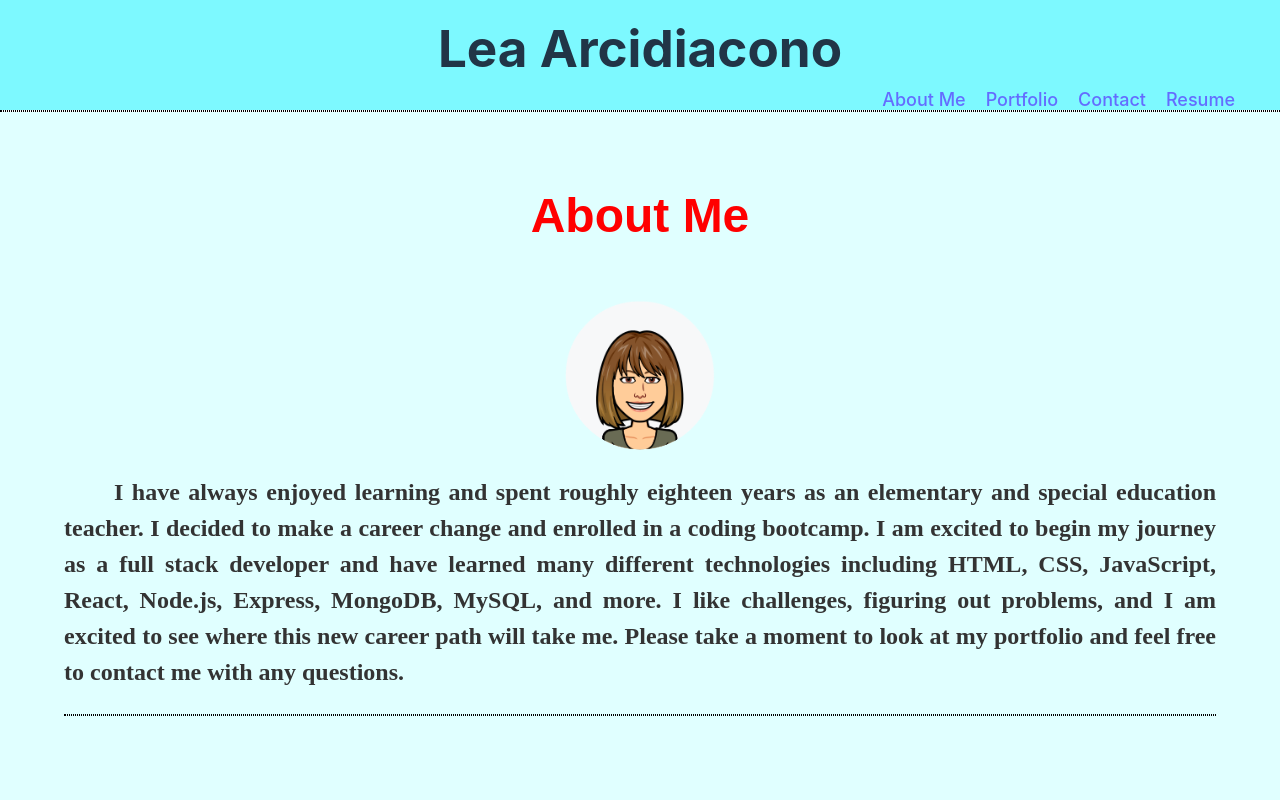
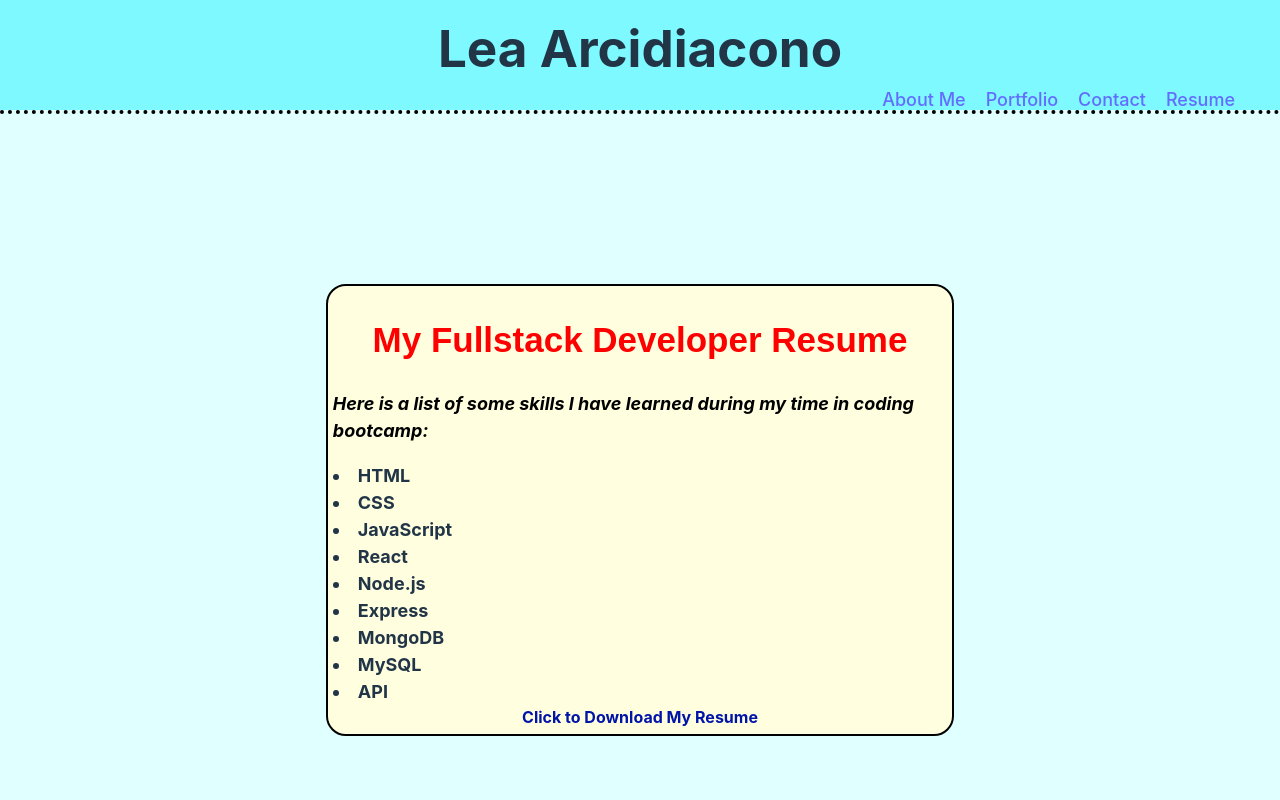
Before and after one commit to LA0615/React-Portfolio-, a React (Vite) app: page /resume in a window 1280 px wide. Shown: the top 800 px of the page. Built offline with nearby package versions, Linux system fonts and the light colour scheme.

Commit message:
react dom router

```diff
--- a/package.json
+++ b/package.json
@@ -12,8 +12,10 @@
   },
   "dependencies": {
     "bulma": "^1.0.0",
+    "emailjs-com": "^3.2.0",
     "react": "^18.2.0",
     "react-dom": "^18.2.0",
+    "react-router-dom": "^6.22.3",
     "styled-components": "^6.1.8"
   },
   "devDependencies": {
--- a/src/App.jsx
+++ b/src/App.jsx
@@ -1,20 +1,18 @@
-import  { useState } from 'react';
 import Header from './components/Header';
-import Portfolio from './components/Portfolio';
 import Footer from './components/Footer';
 import './index.css';
+import Page from './components/pages/index.jsx'
+import {useLocation} from 'react-router-dom'
 
 function App() {
-  const [section, setSection] = useState('About');
-
-  const handleNavClick = (section) => {
-    setSection(section);
-  };
+const currentPage = useLocation().pathname;
+console.log(currentPage);
 
   return (
     <div className='portfolio'>
-      <Header handleNavClick={handleNavClick} />
-      <Portfolio section={section} />
+      <Header/>
+      {/* <Portfolio section={section} /> */}
+      <Page currentPage = {currentPage}/>
       <Footer />
     </div>
   );
--- a/src/components/Footer.jsx
+++ b/src/components/Footer.jsx
@@ -16,7 +16,7 @@ function Footer() {
       <a href="https://github.com/LA0615" target="_blank" rel="noopener noreferrer">
       <img src="https://github.githubassets.com/images/modules/logos_page/GitHub-Mark.png" alt="GitHub" width="40" height="40" />
   </a>
-      <a href="https://linkedin.com/in/yourusername" target="_blank" rel="noopener noreferrer">
+      <a href="http://linkedin.com/in/lea-a-798bb32a7" target="_blank" rel="noopener noreferrer">
      <img src='/images/linkedIn icon.jpeg' alt='LinkedIn' width='40' height='38'/>
   </a>
       <a href="mailto:lea_arcidiacono@yahoo.com">
@@ -27,12 +27,3 @@ function Footer() {
 }
 
 export default Footer;
-
-
-
-
-//Appears on all pages
-
-//Text or icon links to GITHUB
-
-//Text or icon links to LINKEDIN
--- a/src/components/Header.jsx
+++ b/src/components/Header.jsx
@@ -1,6 +1,18 @@
+
+
+import styled from 'styled-components';
 import PropTypes from 'prop-types';
+import { Link as RouterLink } from 'react-router-dom';
 
-function Header({ handleNavClick }) {
+const Link = styled(RouterLink)`
+  margin: 10px;
+  cursor: pointer;
+  &:hover {
+    color: black;
+  }
+`;
+
+function Header() {
   return (
     <>
     <style>{`
@@ -12,10 +24,11 @@ function Header({ handleNavClick }) {
       <header style={{ backgroundColor: '#7DF9FF', textAlign: 'center', width: '100%', height: '110px'}}>
       <h1 style={{ paddingTop: '20px' }}>Lea Arcidiacono</h1>
         <nav style={{ display: 'flex', justifyContent: 'flex-end', marginRight: '35px', fontSize: '18px' ,}}>
-          <a style={{ margin: '10px' }} onClick={() => handleNavClick("About")}>About Me</a>
-          <a style={{ margin: '10px' }} onClick={() => handleNavClick("PortfolioPage")}>Portfolio</a>
-          <a style={{ margin: '10px' }} onClick={() => handleNavClick("Contact")}>Contact</a>
-          <a style={{ margin: '10px' }} onClick={() => handleNavClick("Resume")}>Resume</a>
+        <Link to = {'/'}>About Me</Link>
+        <Link to = {'/portfolio'}>Portfolio</Link>
+        <Link to = {'/contact'}>Contact</Link>
+        <Link to = {'/resume'} >Resume</Link>
+
         </nav>
       </header>
     </>
@@ -23,7 +36,7 @@ function Header({ handleNavClick }) {
 }
 
 Header.propTypes = {
-  handleNavClick: PropTypes.func.isRequired,
+ // handleNavClick: PropTypes.func.isRequired,
 };
 
 export default Header;
--- a/src/components/pages/About.jsx
+++ b/src/components/pages/About.jsx
@@ -43,8 +43,8 @@ function About() {
         I have always enjoyed learning and spent roughly eighteen years as an elementary and special education teacher.
         I decided to make a career change and enrolled in a coding bootcamp. I am excited to begin my journey as a full stack developer and
         have learned many different technologies including HTML, CSS, JavaScript, React, Node.js, Express, MongoDB, MySQL, and more.
-        I like challenges, figuring out problems, and I am excited to see where this new career path will take me.
-        Please take a moment to look at my portfolio and feel free to contact me with any questions.
+        I like challenges, am detail oriented , and enjoy figuring out solutions to difficult problems or situations.  I am excited to see where this new career path will take me.
+        Please take a moment to look at my portfolio, resume, Github repository, and LinkedIn profile. Please contact me with any questions or potential employment opportunities.
       </StyledParagraph>
       <Line />
     </div>
@@ -53,5 +53,3 @@ function About() {
 }
 
 export default About;
-
-//Need to add bitmoji to this page and maybe a quote to the bottom.
--- a/src/components/pages/Contact.jsx
+++ b/src/components/pages/Contact.jsx
@@ -1,6 +1,7 @@
 
 import { useState } from 'react';
 import styled from 'styled-components';
+
 
 const ContactContainer = styled.div`
   background-color: #E0FFFF;
@@ -21,6 +22,7 @@ const ContactBox = styled.div`
   padding: 20px;
   width: 80%;
   box-sizing: border-box;
+  background-color: #87CEEB;
 `;
 
 const ContactTitle = styled.h1`
@@ -89,8 +91,7 @@ function Contact() {
   const [name, setName] = useState('');
   const [email, setEmail] = useState('');
   const [message, setMessage] = useState('');
-  const [emailError, setEmailError] = useState('');
-  const [messageError, setMessageError] = useState('');
+
 
   const handleBlur = (event) => {
     const { name, value } = event.target;
@@ -104,13 +105,18 @@ function Contact() {
     if (name === 'message' && !value) {
       alert('Message is required');
     }
-    if (name === 'email' && value && !value.includes('@')) {
-      setEmailError('Invalid email address');
+    if (name === 'email' && value) {
+      const email = /^[^\s@]+@[^\s@]+\.[^\s@]+$/;
+      if (!email.test(value)) {
+        alert('Invalid email address');
+      }
     }
     if (name === 'message' && value && value.length < 10) {
-      setMessageError('Message must be at least 10 characters');
+      alert('Message must be at least 10 characters');
     }
   };
+
+
 
   return (
 
@@ -121,7 +127,7 @@ function Contact() {
           Contact Me
           <img src='/images/envelope-4313721_640.webp' alt='envelope' width='60' height='60' style={{ marginLeft: '18px' }}/>
           </ContactTitle>
-      <Form>
+          <Form>
         <Label>
           Name:
           <Input type="text" name="name" value={name} onBlur={handleBlur} onChange={(e) => setName(e.target.value)} />
@@ -129,12 +135,10 @@ function Contact() {
         <Label>
           Email:
           <Input type="email" name="email" value={email} onBlur={handleBlur} onChange={(e) => setEmail(e.target.value)} />
-          {emailError && <p>{emailError}</p>}
         </Label>
         <label>
         <CenteredText>Send Me a Message:</CenteredText>
           <MessageInput type="text" name="message" value={message} onBlur={handleBlur} onChange={(e) => setMessage(e.target.value)} />
-          {messageError && <p>{messageError}</p>}
         </label>
         <SubmitButton type="submit">Submit</SubmitButton>
       </Form>
@@ -144,5 +148,3 @@ function Contact() {
 }
 
 export default Contact;
-
-//Do we need regex for email validation?
--- a/src/components/pages/PortfolioPage.jsx
+++ b/src/components/pages/PortfolioPage.jsx
@@ -25,6 +25,7 @@ width: 70%;
 bottom: 20px;
 padding: 20px;
 margin-right: 10px;
+background-color: #87CEEB;
 `;
 const Box = styled.div`
   background-color: lightyellow;
--- a/src/components/pages/Resume.jsx
+++ b/src/components/pages/Resume.jsx
@@ -15,36 +15,53 @@ const ResumeContainer = styled.div`
 `;
 const ResumeBox = styled.div`
   border: 2px solid black;
-  padding: 10px;
+  padding: 5px;
   width: fit-content;
   margin: 0 auto;
   width: 50%;
   height: 6%;
   border-radius: 20px;
+  background-color: lightyellow;
+  font-size: 18px;
 `;
 
+const BoldText = styled.p`
+  font-weight: bold;
+font-style: italic;
+color: black;
+`;
 
+const BoldListItem = styled.li`
+  font-weight: bold;
+`;
+
+const CenteredLink = styled.a`
+  display: block;
+  text-align: center;
+  font-weight: bold;
+  font-size: 16px;
+  color: #0014A8;
+
+  `;
 function Resume() {
     return (
         <ResumeContainer>
             <ResumeBox>
         <h1 style={{ color: 'red', fontFamily: 'Arial, sans-serif', textAlign:'center', margin:'5%', fontSize: '35px' }}>My Fullstack Developer Resume</h1>
-       <p>Here is a list of some skills I have learned during my time in coding bootcamp:</p>
-        <li>HTML</li>
-        <li>CSS</li>
-        <li>JavaScript</li>
-        <li>React</li>
-        <li>Node.js</li>
-        <li>Express</li>
-        <li>MongoDB</li>
-        <li>MySQL</li>
-        <li>API</li>
-
-  <a href="/assets/resume.pdf" download> Click to Download My Resume</a>
+        <BoldText>Here is a list of some skills I have learned during my time in coding bootcamp:</BoldText>
+                <BoldListItem>HTML</BoldListItem>
+                <BoldListItem>CSS</BoldListItem>
+                <BoldListItem>JavaScript</BoldListItem>
+                <BoldListItem>React</BoldListItem>
+                <BoldListItem>Node.js</BoldListItem>
+                <BoldListItem>Express</BoldListItem>
+                <BoldListItem>MongoDB</BoldListItem>
+                <BoldListItem>MySQL</BoldListItem>
+                <BoldListItem>API</BoldListItem>
+       <CenteredLink href="/assets/resume.pdf" download> Click to Download My Resume</CenteredLink>
        </ResumeBox>
         </ResumeContainer>
     );
 }
 
-//AND a List of developer skills
 export default Resume;
--- /dev/null
+++ b/src/components/pages/index.jsx
@@ -0,0 +1,11 @@
+import {Outlet} from 'react-router-dom'
+
+function Page (  {currentPage})  {
+    const page = currentPage.substring(1)
+    console.log(page);
+    return (
+    <div> <Outlet/> </div>
+    )
+}
+
+export default Page ;
--- a/src/main.jsx
+++ b/src/main.jsx
@@ -1,14 +1,25 @@
-import React from 'react'
+
 import ReactDOM from 'react-dom/client'
 import App from './App.jsx'
 import './index.css'
+import { createBrowserRouter, RouterProvider } from 'react-router-dom'
+import About from './components/pages/About.jsx'
+import Contact from './components/pages/Contact.jsx'
+import PortfolioPage from './components/pages/PortfolioPage.jsx'
+import Resume from './components/pages/Resume.jsx'
 
+const router = createBrowserRouter([
+  { path: '/',
+  element: <App />,
+  children: [
+    { index: true, element: <About /> },
+     { path: 'contact', element: <Contact /> },
+     { path: 'portfolio', element: <PortfolioPage /> },
+      { path: 'resume', element: <Resume /> }
+    ]
+  }
+])
 
 ReactDOM.createRoot(document.getElementById('root')).render(
-  <React.StrictMode>
-    <App />
-  </React.StrictMode>,
+<RouterProvider router={router} />
 )
-
-
-//need to set up react router dom for the pages.
```
Also changed, not shown: .eslintrc.cjs, src/App.css (line endings or trailing spaces).
